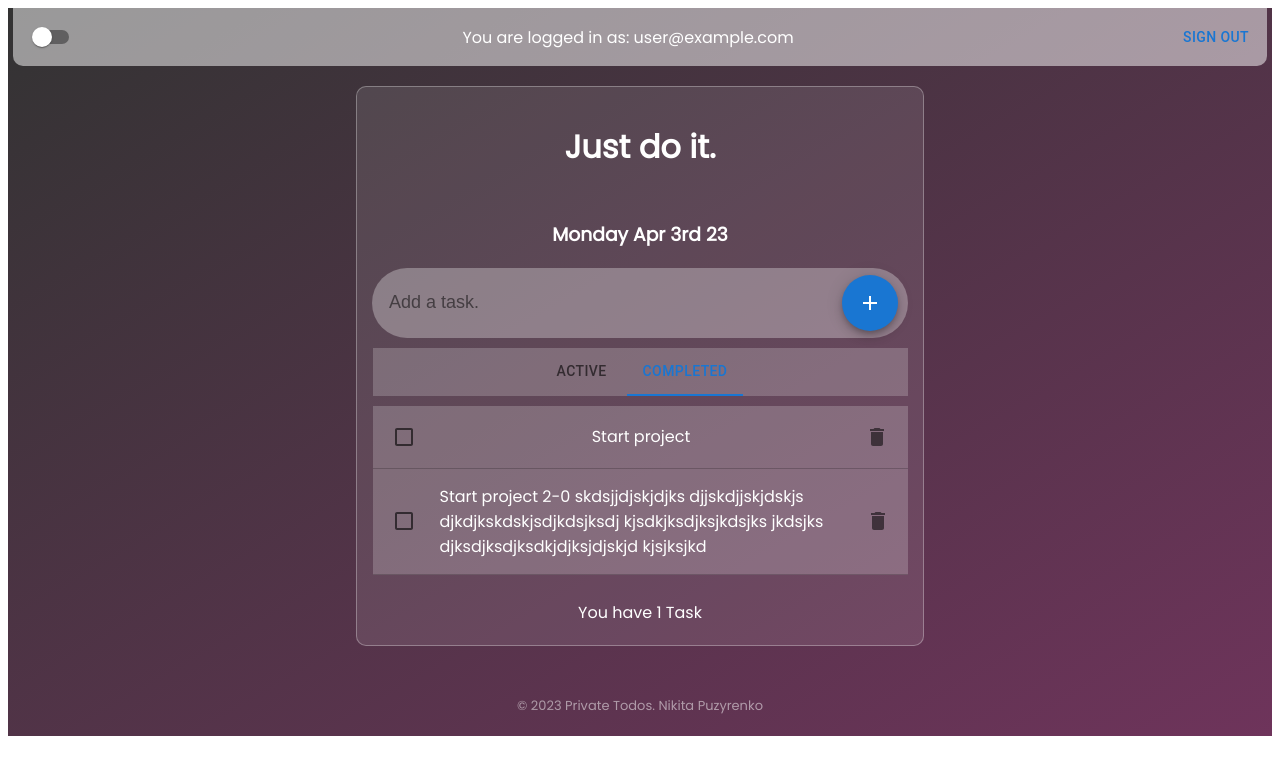
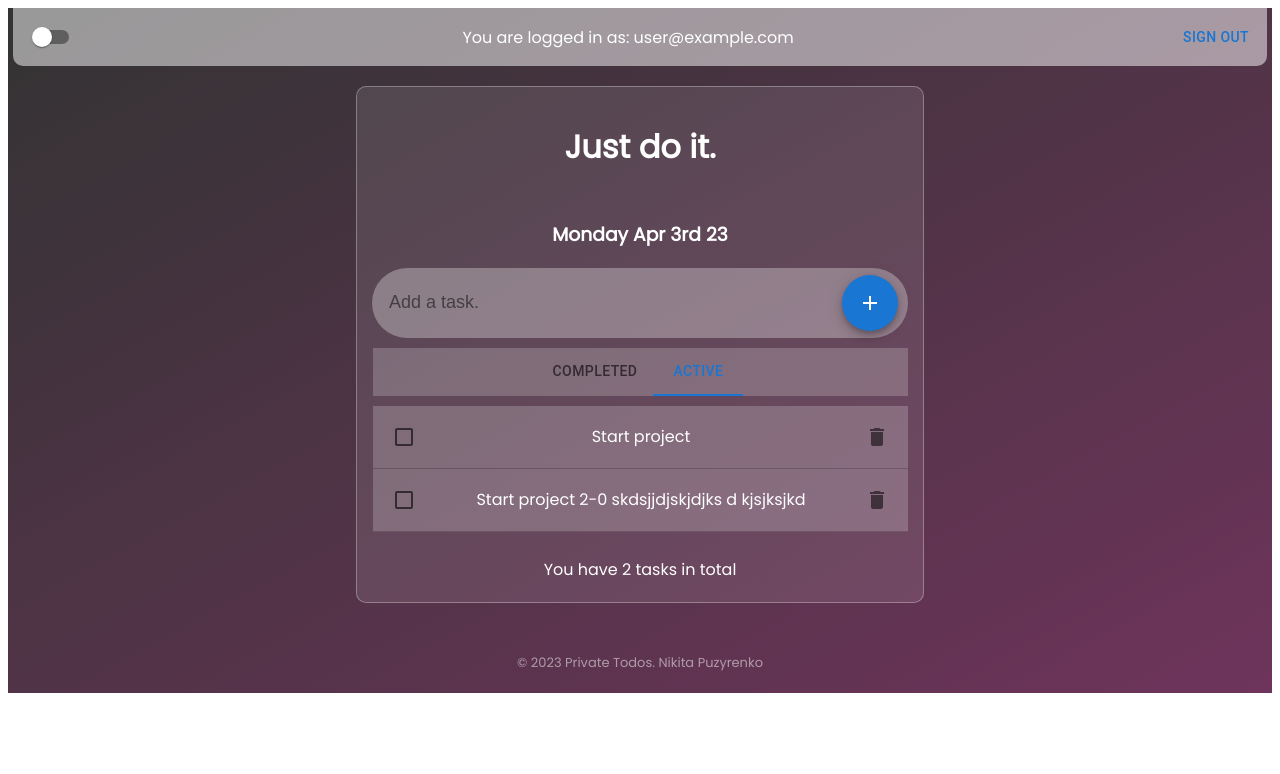
Before and after one commit to NikitOS-1/Private-Todos, a React (Create React App) app: page / in a window 1280 px wide. Shown: the top 774 px of the page. Built offline with nearby package versions, Linux system fonts and the light colour scheme; no server answers; sample sign-in values are in the browser's storage.

Commit message:
add delete func and count tasks

```diff
--- a/src/components/Todos/DescTask/DescTask.jsx
+++ b/src/components/Todos/DescTask/DescTask.jsx
@@ -13,13 +13,13 @@ const DescTask = ({ changeStatusOn }) => {
       <Tabs className={style.cont} value={value} onChange={handleChange}>
         <Tab
           className={style.btnAct}
-          label="Active"
-          onClick={() => changeStatusOn("active")}
+          label="Completed"
+          onClick={() => changeStatusOn("completed")}
         />
         <Tab
           className={style.btnCompl}
-          label="Completed"
-          onClick={() => changeStatusOn("completed")}
+          label="Active"
+          onClick={() => changeStatusOn("active")}
         />
       </Tabs>
     </div>
--- a/src/components/Todos/ItemTask/ItemTask.jsx
+++ b/src/components/Todos/ItemTask/ItemTask.jsx
@@ -3,7 +3,7 @@ import DeleteIcon from "@mui/icons-material/Delete";
 import style from "./ItemTask.module.scss";
 import { useEffect, useState } from "react";
 import { useDispatch } from "react-redux";
-import { addTask, changeStatus } from "../../../redux/todoReducer";
+import { addTask, changeStatus, deleteTask } from "../../../redux/todoReducer";
 
 const ItemTask = ({ id, completed, title, status }) => {
   const dispatch = useDispatch();
@@ -28,7 +28,10 @@ const ItemTask = ({ id, completed, title, status }) => {
             onChange={(e) => setIsCompleted(e.target.checked)}
           />
           <p className={style.title}>{title}</p>
-          <Tooltip title="Delete" className={style.btnDel}>
+          <Tooltip
+            title="Delete"
+            className={style.btnDel}
+            onClick={() => dispatch(deleteTask(id))}>
             <IconButton>
               <DeleteIcon />
             </IconButton>
@@ -46,7 +49,10 @@ const ItemTask = ({ id, completed, title, status }) => {
             onChange={(e) => setIsCompleted(e.target.checked)}
           />
           <p className={style.title}>{title}</p>
-          <Tooltip title="Delete" className={style.btnDel}>
+          <Tooltip
+            title="Delete"
+            className={style.btnDel}
+            onClick={() => dispatch(deleteTask(id))}>
             <IconButton>
               <DeleteIcon />
             </IconButton>
--- a/src/components/Todos/Todos.jsx
+++ b/src/components/Todos/Todos.jsx
@@ -11,6 +11,7 @@ import moment from "moment";
 const Todos = () => {
   const todo = useSelector((state) => state.todo.tasks);
   const [status, setStatus] = useState("active");
+  const [countTask, setCountTask] = useState(0);
 
   const changeStatusOn = (status) => {
     setStatus(status);
--- a/src/components/Todos/TotalTask/TotalTask.jsx
+++ b/src/components/Todos/TotalTask/TotalTask.jsx
@@ -1,9 +1,18 @@
-import { useState } from "react";
+import { useEffect, useState } from "react";
 import style from "./TotalTask.module.scss";
+import { useSelector } from "react-redux";
 
 const TotalTask = () => {
+  const todo = useSelector((state) => state.todo.tasks);
+  const [countTasks, SetCountTasks] = useState(0);
+  useEffect(() => {
+    SetCountTasks(todo.length);
+  }, [todo]);
   const [count, setCount] = useState(1);
-  return <div className={style.total}>You have {count} Task</div>;
+
+  return (
+    <div className={style.total}>You have {countTasks} tasks in total</div>
+  );
 };
 
 export default TotalTask;
--- a/src/redux/themeReducer.js
+++ b/src/redux/themeReducer.js
@@ -1,4 +1,5 @@
 import { createSlice } from "@reduxjs/toolkit";
+import moment from "moment";
 
 const initialState = {
   theme: false,
@@ -10,6 +11,11 @@ const changeTheme = createSlice({
   reducers: {
     isDay: (state, action) => {
       state.theme = action.payload;
+      if (moment().format("a") === "pm") {
+        state.theme = false;
+      } else {
+        state.theme = true;
+      }
     },
   },
 });
--- a/src/redux/todoReducer.js
+++ b/src/redux/todoReducer.js
@@ -9,8 +9,7 @@ const initialState = {
     },
     {
       id: 2,
-      title:
-        "Start project 2-0 skdsjjdjskjdjks djjskdjjskjdskjs djkdjkskdskjsdjkdsjksdj kjsdkjksdjksjkdsjks jkdsjks djksdjksdjksdkjdjksjdjskjd kjsjksjkd",
+      title: "Start project 2-0 skdsjjdjskjdjks d kjsjksjkd",
       completed: false,
     },
   ],
@@ -34,8 +33,14 @@ const todos = createSlice({
         }
       });
     },
+    deleteTask: (state, action) => {
+      const index = state.tasks.findIndex(
+        (task) => task.id === action.payload.id
+      );
+      state.tasks.splice(index, 1);
+    },
   },
 });
 
-export const { addTask, changeStatus } = todos.actions;
+export const { addTask, changeStatus, deleteTask } = todos.actions;
 export default todos;
```
